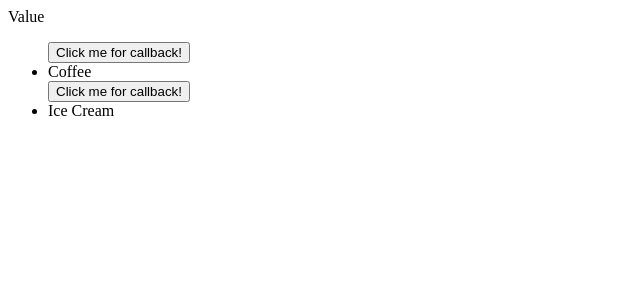
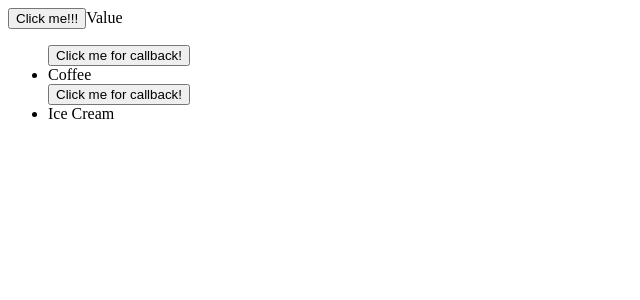
Before and after one commit to Amanda-Katherine/react-todos, a React (Create React App) app: page / in a window 1280 px wide. Shown: the top 300 px of the page, without its empty margins (0-640 px from the left). Built offline with nearby package versions, Linux system fonts and the light colour scheme.

Commit message:
adds back button in List for state update example

```diff
--- a/src/List.js
+++ b/src/List.js
@@ -6,6 +6,11 @@ class List extends Component {
     constructor(props){
       super(props)
       this.state = {list: ["Coffee", "Ice Cream"], otherKey: "Value"}
+    }
+
+    handleClick() {
+      this.setState({list: [...this.state.list, "Sugar"]})
+      this.setState({list: [...this.state.list, "Cereal"]})
     }
 
     getInfoFromItem(info){
@@ -18,6 +23,7 @@ class List extends Component {
 
     return (
       <div>
+        <button onClick={this.handleClick.bind(this)}> Click me!!!</button>
         {this.state.otherKey}
         <ul>
            {this.state.list.map(item => <Item callbackFn={this.getInfoFromItem.bind(this)} item={item}/>)}
```
